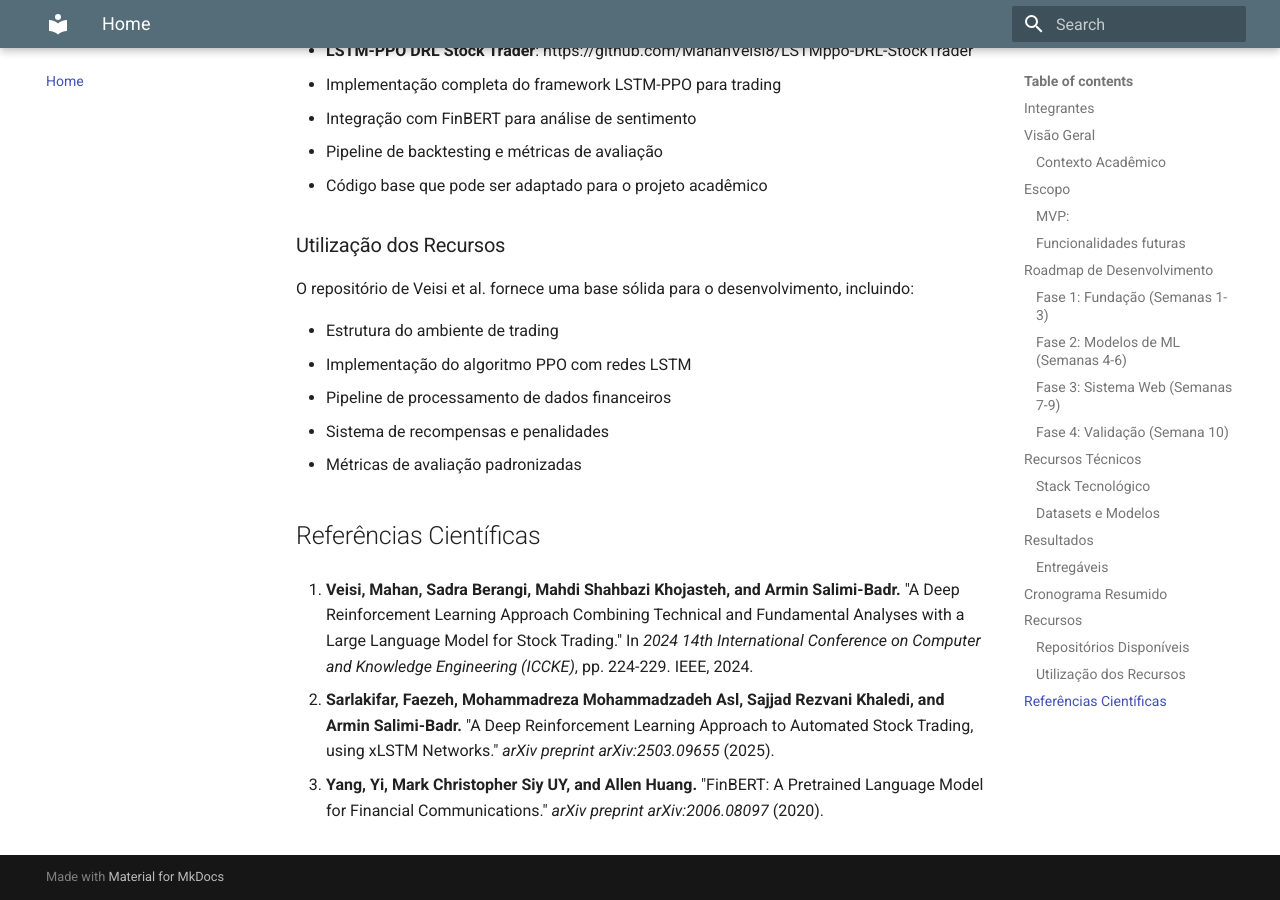
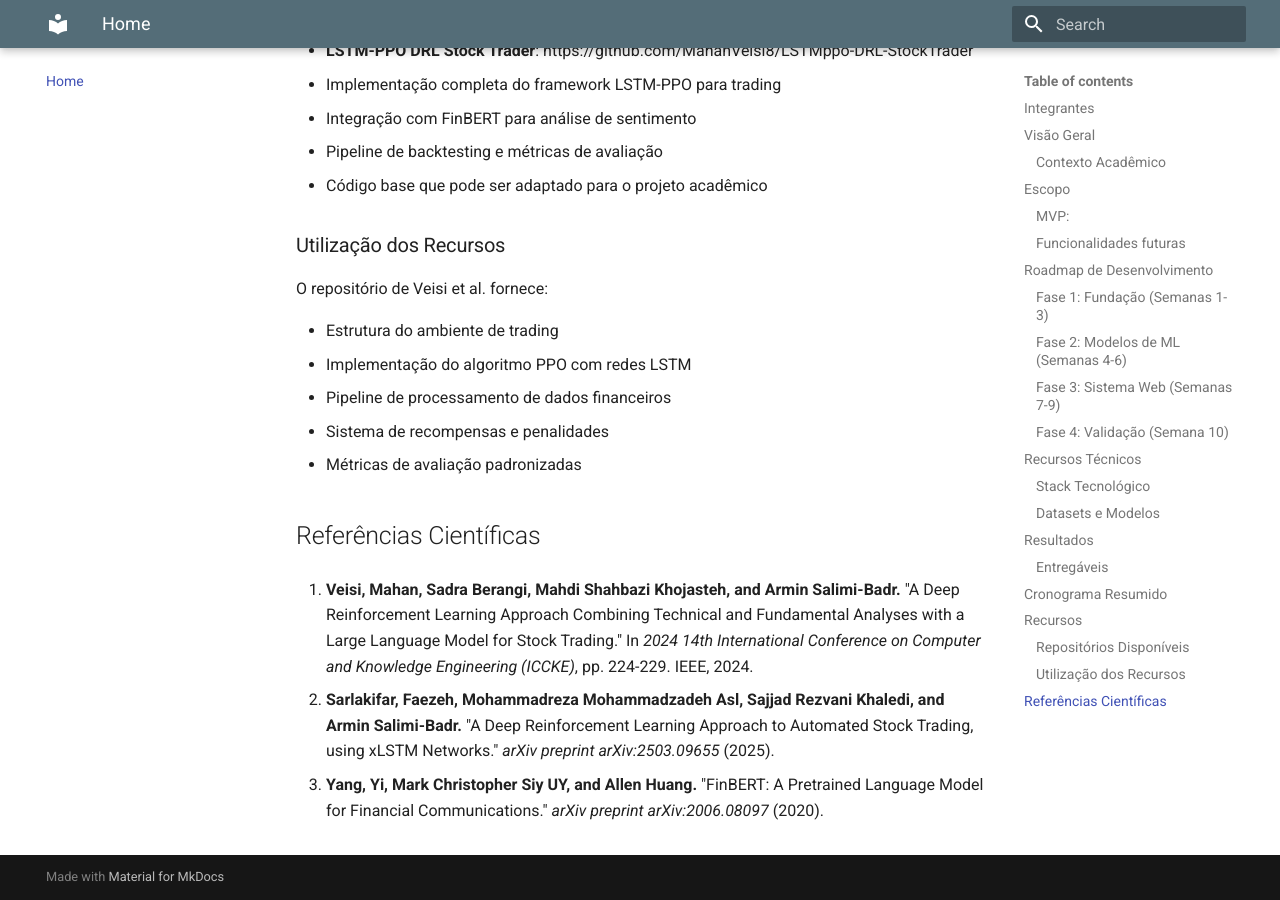
Before and after one commit to thmasq/investment-platform-docs, an MkDocs documentation site: the page built from docs/index.md, in a window 1280 px wide and 900 px high, scrolled down 5657 px. Built offline with MkDocs 1.6.1 and Material for MkDocs 9.7.7, drawn with Linux system fonts in a browser that asks for light colours; some of the changed text lies outside the part shown.

Commit message:
Simplifica mensagem

```diff
--- a/docs/index.md
+++ b/docs/index.md
@@ -1,4 +1,4 @@
-# Plataforma de Análise de Ações com Deep Learning
+::# Plataforma de Análise de Ações com Deep Learning
 
 Engenharia de Produto de Software - 2025.2
 
@@ -197,7 +197,7 @@
 
 ### Utilização dos Recursos
 
-O repositório de Veisi et al. fornece uma base sólida para o desenvolvimento, incluindo:
+O repositório de Veisi et al. fornece:
 
 - Estrutura do ambiente de trading
 - Implementação do algoritmo PPO com redes LSTM
```
